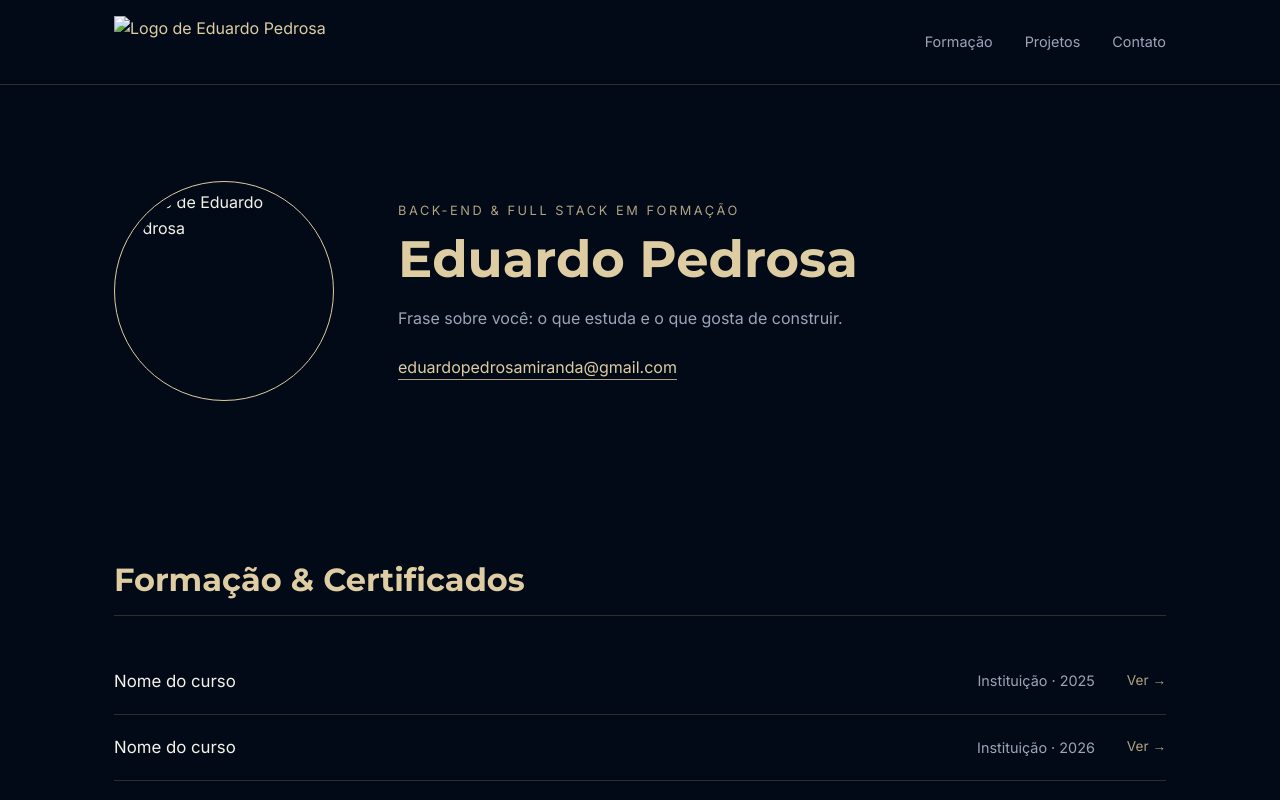
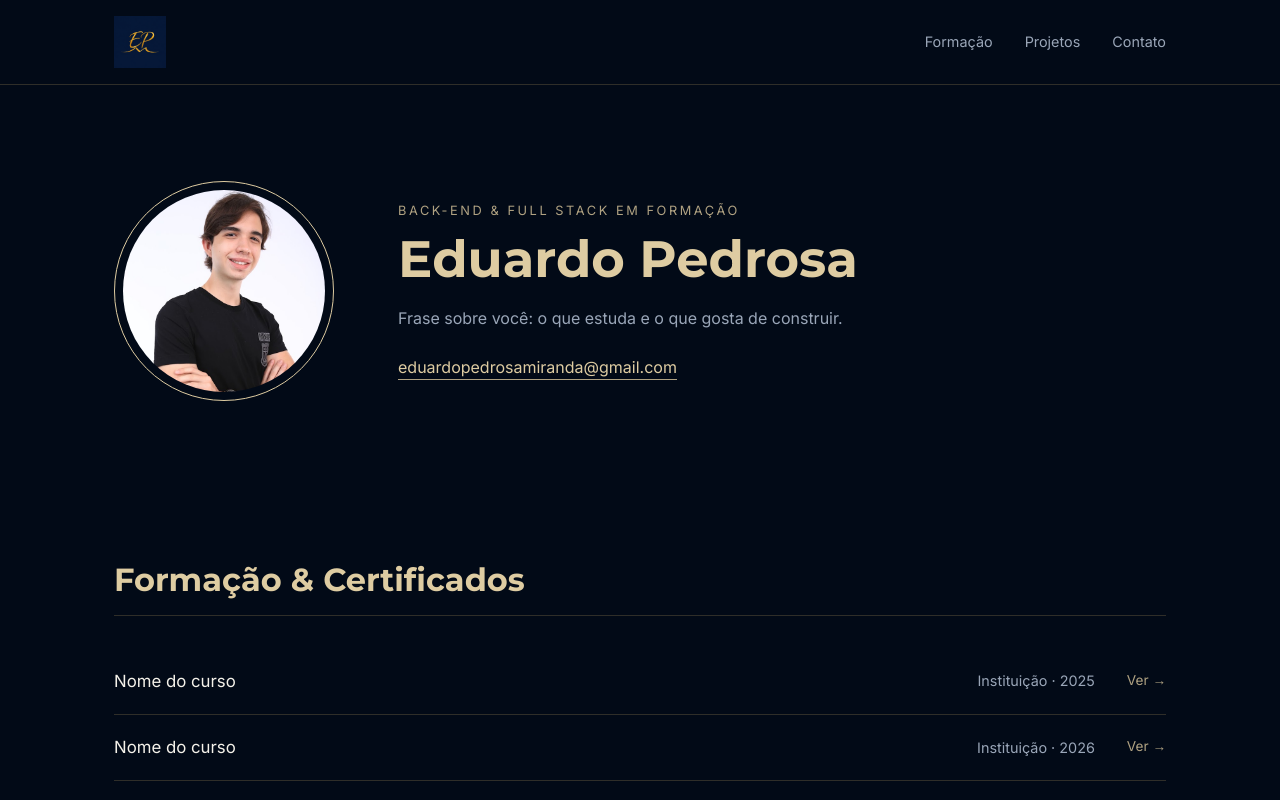
Before and after one commit to EduardoPedrosa06/portfolio, a plain HTML site: page index.html in a window 1280 px wide. Shown: the top 800 px of the page. Drawn offline with Linux system fonts and the light colour scheme.

Commit message:
Adjust images and html style

```diff
--- a/css/style.css
+++ b/css/style.css
@@ -102,7 +102,7 @@ ul { list-style: none; margin: 0; padding: 0; }
   height: 220px;
   border-radius: 50%;
   object-fit: cover;
-  object-position: center;
+  object-position: center 15%;
   border: 1px solid var(--champanhe);
   padding: 8px;
   flex-shrink: 0;
--- a/index.html
+++ b/index.html
@@ -5,7 +5,7 @@
   <meta name="viewport" content="width=device-width, initial-scale=1.0">
   <meta name="description" content="Portfólio de Eduardo Pedrosa, desenvolvedor back-end e full stack em formação.">
   <title>Eduardo Pedrosa — Portfólio</title>
-  <link rel="icon" type="image/png" href="assets/img/favicon.png">
+  <link rel="icon" type="image/png" href="assets/img/favicon.png?v=2">
 
   <link rel="preconnect" href="https://fonts.googleapis.com">
   <link rel="preconnect" href="https://fonts.gstatic.com" crossorigin>
```
Also changed, not shown: assets/img/eduardo-foto.jpg (renamed from asstes/img/Eduardo Foto.jpg), assets/img/logo.png (renamed from asstes/img/Logotipo Normal.png), 2 other files.
